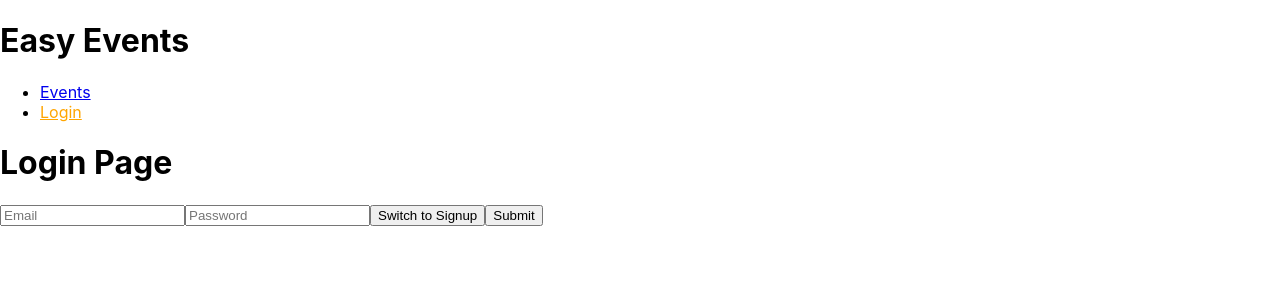
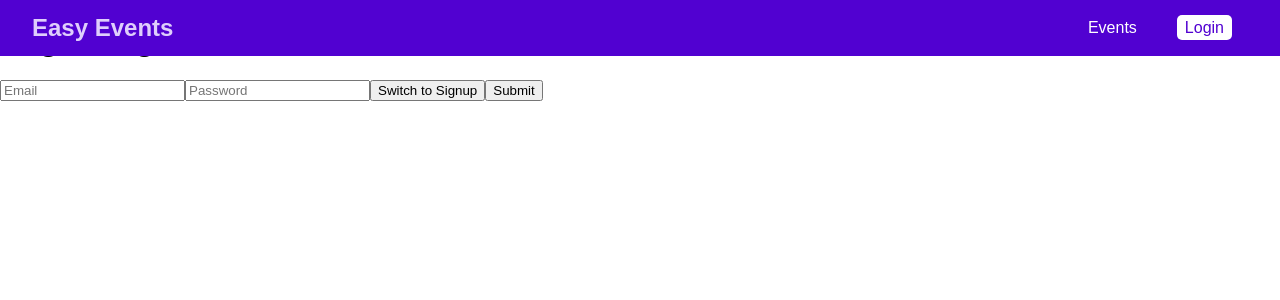
Before and after one commit to Poojavpatel/graphql_proj, a React (Create React App) app in the folder client/: page /login in a window 1280 px wide. Shown: the top 300 px of the page. Built offline with nearby package versions, Linux system fonts and the light colour scheme.

Commit message:
logout done,added modal and backdrop components, added styling

```diff
--- a/client/src/App.js
+++ b/client/src/App.js
@@ -17,7 +17,9 @@ class App extends Component {
     this.setState({ token:token, userId:userId });
   }
 
-  logout = () => {}
+  logout = () => {
+    this.setState({ token:null, userId:null });
+  }
 
   render(){
     return (
@@ -33,12 +35,12 @@ class App extends Component {
           <MainNavigation/>
           <div>
             <Switch>
-              {!this.state.token && <Redirect from="/" to="/login" exact/>}
               {this.state.token && <Redirect from="/" to="/events" exact/>}
               {this.state.token && <Redirect from="/login" to="/events" exact/>}
               {!this.state.token && <Route path="/login" component={LoginPage}/>}
               <Route path="/events" component={EventsPage}/>
               {this.state.token && <Route path="/bookings" component={BookingsPage}/>}
+              {!this.state.token && <Redirect to="/login" exact/>}
             </Switch>
           </div>
         </LoginContext.Provider>
--- /dev/null
+++ b/client/src/components/Navbar/MainNavigation.css
@@ -0,0 +1,58 @@
+.main-navigation {
+  position: fixed;
+  left: 0;
+  top: 0;
+  width: 100%;
+  height: 3.5rem;
+  background: #5101d1;
+  padding: 0 2rem;
+  display: flex;
+  align-items: center;
+  justify-content: space-between;
+  box-sizing: border-box;
+}
+
+.main-navigation__logo h1 {
+  margin: 0;
+  font-size: 1.5rem;
+  color: #dfcefc;
+}
+
+.main-navigation__items {
+  margin-left: 1.5rem;
+}
+
+.main-navigation__items ul {
+  display: flex;
+  list-style: none;
+  padding: 0;
+  margin: 0;
+  align-items: center;
+}
+
+.main-navigation__items li {
+  margin: 0 1rem;
+}
+
+.main-navigation__items a,
+.main-navigation__items button {
+  text-decoration: none;
+  color: white;
+  padding: 0.25rem 0.5rem;
+  border: none;
+  font: inherit;
+  background: transparent;
+  cursor: pointer;
+  vertical-align: middle;
+  margin: 0;
+}
+
+.main-navigation__items a:hover,
+.main-navigation__items a:active,
+.main-navigation__items a.active,
+.main-navigation__items button:hover,
+.main-navigation__items button:active {
+  background: #ffffff;
+  color: #5101d1;
+  border-radius: 5px;
+}
--- a/client/src/components/Navbar/MainNavigation.js
+++ b/client/src/components/Navbar/MainNavigation.js
@@ -1,21 +1,22 @@
 import React from 'react';
 import {NavLink} from 'react-router-dom';
-
+import './MainNavigation.css';
 import LoginContext from '../../context/login-context';
 
 const MainNavigation = props => (
   <LoginContext.Consumer>
     {(context) => {
       return(
-        <header>
-          <div>
+        <header className="main-navigation">
+          <div className="main-navigation__logo">
             <h1>Easy Events</h1>
           </div>
-          <nav>
+          <nav className="main-navigation__items">
             <ul>
               <li><NavLink to="/events">Events</NavLink></li>
               {context.token && <li><NavLink to="/bookings">Bookings</NavLink></li>}
               {!context.token && <li><NavLink to="/login">Login</NavLink></li>}
+              {context.token && <li><button onClick={context.logout}>Logout</button></li>}
             </ul>
           </nav>
         </header>
--- /dev/null
+++ b/client/src/components/backdrop/backdrop.css
@@ -0,0 +1,8 @@
+.backdrop{
+  position: fixed;
+  top: 0;
+  left: 0;
+  height: 100vh;
+  width: 100%;
+  background-color: rgba(0,0,0,0.75);
+}
--- /dev/null
+++ b/client/src/components/backdrop/backdrop.js
@@ -0,0 +1,6 @@
+import React from 'react';
+import './backdrop.css';
+
+const backdrop = props => <div className="backdrop"></div>;
+
+export default backdrop;
--- /dev/null
+++ b/client/src/components/modal/modal.css
@@ -0,0 +1,36 @@
+.modal {
+  width: 90%;
+  background: white;
+  box-shadow: 0 2px 8px rgba(0, 0, 0, 0.26);
+  position: fixed;
+  top: 20vh;
+  left: 5%;
+}
+
+.modal__header {
+  padding: 1rem;
+  background: #5101d1;
+  color: white;
+}
+
+.modal__header h1 {
+  margin: 0;
+  font-size: 1.25rem;
+}
+
+.modal__content {
+  padding: 1rem;
+}
+
+.modal__actions {
+  display: flex;
+  justify-content: flex-end;
+  padding: 1rem;
+}
+
+@media (min-width: 768px) {
+  .modal {
+    width: 30rem;
+    left: calc((100% - 30rem) / 2);
+  }
+}
--- /dev/null
+++ b/client/src/components/modal/modal.js
@@ -0,0 +1,15 @@
+import React from 'react';
+import './modal.css'
+
+const modal = props => (
+  <div className="modal">
+    <header className="modal__header">{props.title}</header>
+    <section className="modal__content">{props.children}</section>
+    <section className="modal__actions">
+      {props.canCancel && <button onClick={props.onCancel}>Cancel</button>}
+      {props.canCancel && <button onClick={props.onConfirm}>Confirm</button>}
+    </section>
+  </div>
+);
+
+export default modal;
--- a/client/src/index.css
+++ b/client/src/index.css
@@ -1,13 +1,40 @@
 body {
   margin: 0;
-  font-family: -apple-system, BlinkMacSystemFont, 'Segoe UI', 'Roboto', 'Oxygen',
-    'Ubuntu', 'Cantarell', 'Fira Sans', 'Droid Sans', 'Helvetica Neue',
-    sans-serif;
-  -webkit-font-smoothing: antialiased;
-  -moz-osx-font-smoothing: grayscale;
+  padding: 0;
+  font-family: sans-serif;
 }
 
-code {
-  font-family: source-code-pro, Menlo, Monaco, Consolas, 'Courier New',
-    monospace;
+.form-control label,
+.form-control input {
+  width: 100%;
+  display: block;
 }
+
+.form-control label {
+  margin-bottom: 0.5rem;
+}
+
+.form-control {
+  margin-bottom: 1rem;
+}
+
+.form-actions button,
+.btn {
+  background: #5101d1;
+  font: inherit;
+  border: 1px solid #5101d1;
+  border-radius: 3px;
+  padding: 0.25rem 1rem;
+  margin-right: 1rem;
+  box-shadow: 1px 1px 5px rgba(0, 0, 0, 0.26);
+  color: white;
+  cursor: pointer;
+}
+
+.form-actions button:hover,
+.form-actions button:active,
+.btn:hover,
+.btn:active {
+  background: #6219d6;
+  border-color: #6219d6;
+}
--- /dev/null
+++ b/client/src/pages/events.css
@@ -0,0 +1,22 @@
+.events-control {
+  text-align: center;
+  border: 1px solid #5101d1;
+  padding: 1rem;
+  margin: 2rem auto;
+  width: 30rem;
+  max-width: 80%;
+}
+
+.events__list {
+  width: 40rem;
+  max-width: 90%;
+  margin: 2rem auto;
+  list-style: none;
+  padding: 0;
+}
+
+.events__list-item {
+  margin: 1rem 0;
+  padding: 1rem;
+  border: 1px solid #5101d1;
+}
--- a/client/src/pages/events.js
+++ b/client/src/pages/events.js
@@ -1,9 +1,41 @@
 import React,{Component} from 'react';
 
+import Modal from '../components/modal/modal'
+import Backdrop from '../components/backdrop/backdrop'
+import './events.css'
+
 class EventsPage extends Component{
+  state = {
+    creating: false,
+  };
+
+  createEventHandler = () => {
+    this.setState({creating:true});
+  }
+
+  modalCancelHandler = () => {
+    this.setState({creating:false});
+  }
+
+  modalConfirmHandler = () => {
+    this.setState({creating:false});
+  }
+
   render(){
     return(
-      <h1>Events Page</h1>
+      <React.Fragment>
+        {this.state.creating && <Backdrop/>}
+        {this.state.creating && <Modal
+          title="Add Event Modal"
+          onCancel = {this.modalCancelHandler}
+          onConfirm = {this.modalConfirmHandler}
+          canCancel
+          canConfirm>
+          <p>Modal Content</p>
+        </Modal>}
+        <h1>Events Page</h1>
+        <button onClick={this.createEventHandler}>Create Event</button>
+      </React.Fragment>
     )
   }
 }
--- /dev/null
+++ b/client/src/pages/login.css
@@ -0,0 +1,5 @@
+.auth-form {
+  width: 25rem;
+  max-width: 80%;
+  margin: 5rem auto;
+}
--- a/client/src/pages/login.js
+++ b/client/src/pages/login.js
@@ -1,5 +1,6 @@
 import React,{Component} from 'react';
 import LoginContext from '../context/login-context';
+import './login.css';
 
 class LoginPage extends Component{
   state = {
```
